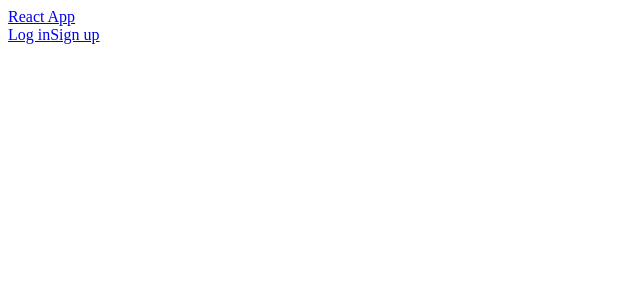
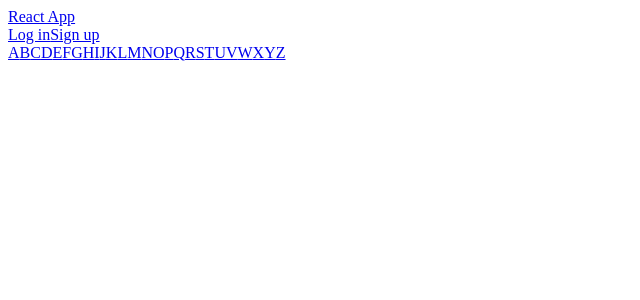
Before and after one commit to dbdoyle182/Contech, a React (Create React App) app in the folder client/: page /browser in a window 1280 px wide. Shown: the top 300 px of the page, without its empty margins (0-640 px from the left). Built offline with nearby package versions, Linux system fonts and the light colour scheme.

Commit message:
added browserbar component

```diff
--- a/client/src/App.js
+++ b/client/src/App.js
@@ -7,19 +7,9 @@ import DashboardPage from './components/Dashboard.js';
 import Auth from './utils/Auth.js'
 import LogoutFunction from './containers/LogoutFunction';
 import Navbar from './components/Navbar.js';
+import BrowseBar from './components/BrowseBar'
 
 class App extends Component {
-
-  state = {
-    authenticated: Auth.isUserAuthenticated(),
-  }
-
-  componentDidMount() {
-    this.setState({
-      authenticated: Auth.isUserAuthenticated()
-    })
-    console.log(Auth.isUserAuthenticated())
-  }
 
   render() {
     return (
@@ -37,6 +27,7 @@ class App extends Component {
               <Route path='/login' component={LoginPage} />
               <Route path='/signup' component={SignUpPage} />
               <Route path='/logout' component={LogoutFunction} />
+              <Route path ='/browser' component={BrowseBar}/>
             </Switch>
         </div>
       </Router>
--- /dev/null
+++ b/client/src/components/BrowseBar.js
@@ -0,0 +1,17 @@
+import React from 'react';
+import { Link } from 'react-router-dom';
+
+
+const BrowseBar = () => {
+
+    const alpha = ['a','b','c','d','e','f','g','h','i','j','k','l','m','n','o','p','q','r','s','t','u','v','w','x','y','z'];
+    return (<div>
+        {alpha.map(letter => (
+            <Link to={`/search/${letter}`}>{(letter).toUpperCase()}</Link>
+        ))}
+    </div>)
+
+
+}
+
+export default BrowseBar;
```
